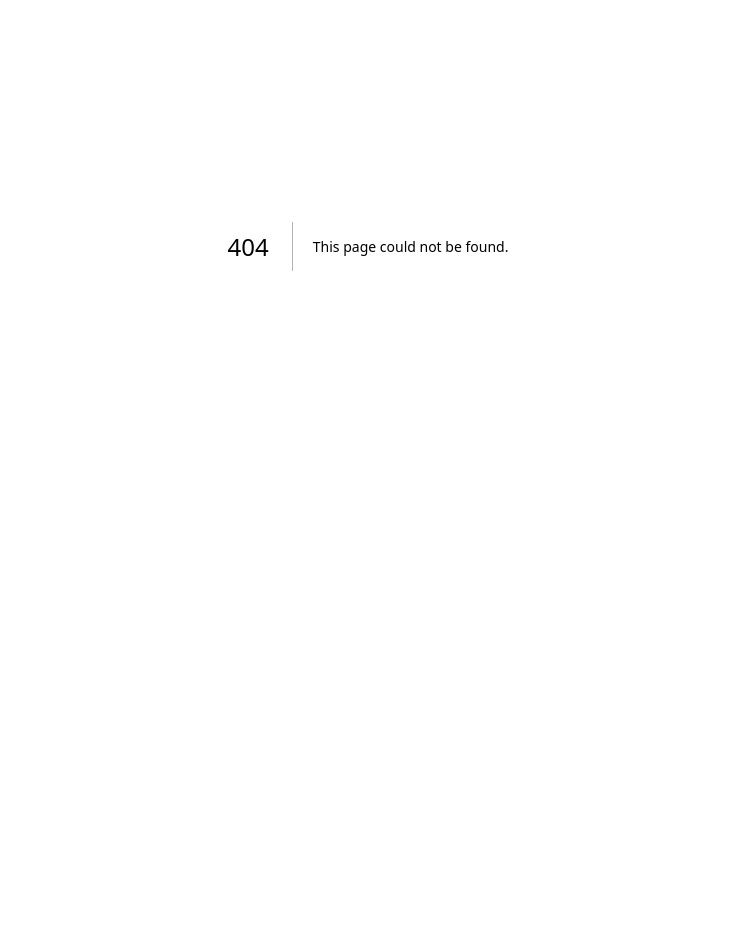
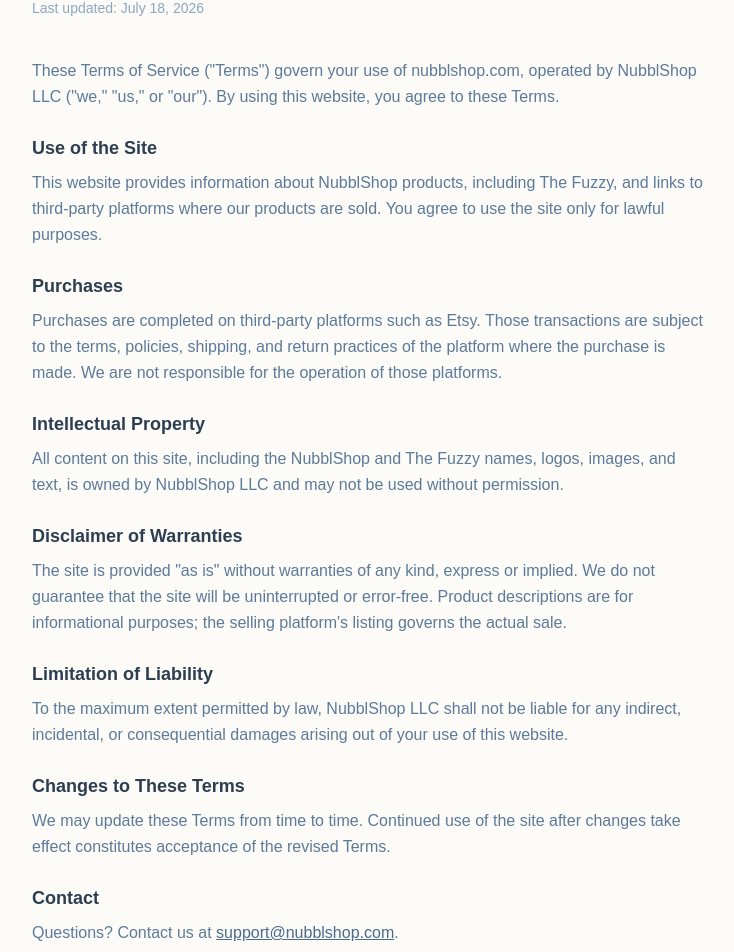
Before and after one commit to micahmckittrick/nubblshop-web, a Next.js app: page /terms in a window 1280 px wide. Before the commit this address had no page. Shown: the part 154-1106 px from the top of the page, without its empty margins (272-1006 px from the left). Before the commit the page ends 800 px from the top, so only its background shows below. Built offline with nearby package versions, Linux system fonts and the light colour scheme.

Commit message:
Add Privacy Policy and Terms of Service pages

```diff
--- /dev/null
+++ b/src/app/privacy/page.tsx
@@ -0,0 +1,103 @@
+import type { Metadata } from "next";
+import Link from "next/link";
+
+export const metadata: Metadata = {
+  title: "Privacy Policy — NubblShop",
+  description: "Privacy Policy for NubblShop LLC and The Fuzzy.",
+  alternates: { canonical: "https://www.nubblshop.com/privacy" },
+};
+
+export default function Privacy() {
+  return (
+    <main className="min-h-screen px-6 py-16 bg-[#fdfbf7] text-[#2c3e50]">
+      <div className="max-w-2xl mx-auto">
+        <Link href="/" className="text-sm text-[#4a6b8c] hover:text-[#2c3e50]">
+          ← NubblShop
+        </Link>
+        <h1 className="text-3xl font-bold mt-6 mb-1">Privacy Policy</h1>
+        <p className="text-sm text-[#8ba6c1] mb-10">Last updated: July 18, 2026</p>
+
+        <div className="space-y-6 text-[#5c7a99] leading-relaxed">
+          <p>
+            NubblShop LLC (&quot;we,&quot; &quot;us,&quot; or &quot;our&quot;)
+            operates nubblshop.com, the home of The Fuzzy. This Privacy Policy
+            explains how we handle information when you visit our website.
+          </p>
+
+          <section>
+            <h2 className="text-lg font-semibold text-[#2c3e50] mb-2">
+              Information We Collect
+            </h2>
+            <p>
+              Our website is an informational landing page. We do not require
+              account registration and do not collect personal information
+              directly through this site. We may use privacy-friendly, anonymous
+              analytics to understand aggregate traffic and improve the site.
+            </p>
+          </section>
+
+          <section>
+            <h2 className="text-lg font-semibold text-[#2c3e50] mb-2">
+              Purchases and Third-Party Platforms
+            </h2>
+            <p>
+              Product purchases are handled by third-party platforms such as
+              Etsy. When you follow a link to buy a product, any information you
+              provide (name, shipping address, payment details) is collected and
+              processed by that platform under its own privacy policy, not ours.
+              Links to Instagram and TikTok are likewise governed by those
+              platforms&apos; policies. We are not responsible for the practices
+              of third-party platforms.
+            </p>
+          </section>
+
+          <section>
+            <h2 className="text-lg font-semibold text-[#2c3e50] mb-2">Cookies</h2>
+            <p>
+              We use only essential cookies needed for the site to function, plus
+              any set by anonymous analytics. We do not use advertising or
+              cross-site tracking cookies.
+            </p>
+          </section>
+
+          <section>
+            <h2 className="text-lg font-semibold text-[#2c3e50] mb-2">
+              Children&apos;s Privacy
+            </h2>
+            <p>
+              Our website is not directed to children under 13, and we do not
+              knowingly collect information from children.
+            </p>
+          </section>
+
+          <section>
+            <h2 className="text-lg font-semibold text-[#2c3e50] mb-2">
+              Changes to This Policy
+            </h2>
+            <p>
+              We may update this Privacy Policy from time to time. Continued use
+              of the site after changes take effect constitutes acceptance of the
+              revised policy.
+            </p>
+          </section>
+
+          <section>
+            <h2 className="text-lg font-semibold text-[#2c3e50] mb-2">Contact</h2>
+            <p>
+              Questions? Contact us at{" "}
+              <a
+                href="mailto:support@nubblshop.com"
+                className="text-[#4a6b8c] underline"
+              >
+                support@nubblshop.com
+              </a>
+              .
+            </p>
+          </section>
+        </div>
+
+        <p className="mt-12 text-xs text-[#8ba6c1]">© 2026 NubblShop LLC</p>
+      </div>
+    </main>
+  );
+}
--- /dev/null
+++ b/src/app/terms/page.tsx
@@ -0,0 +1,117 @@
+import type { Metadata } from "next";
+import Link from "next/link";
+
+export const metadata: Metadata = {
+  title: "Terms of Service — NubblShop",
+  description: "Terms of Service for NubblShop LLC and The Fuzzy.",
+  alternates: { canonical: "https://www.nubblshop.com/terms" },
+};
+
+export default function Terms() {
+  return (
+    <main className="min-h-screen px-6 py-16 bg-[#fdfbf7] text-[#2c3e50]">
+      <div className="max-w-2xl mx-auto">
+        <Link href="/" className="text-sm text-[#4a6b8c] hover:text-[#2c3e50]">
+          ← NubblShop
+        </Link>
+        <h1 className="text-3xl font-bold mt-6 mb-1">Terms of Service</h1>
+        <p className="text-sm text-[#8ba6c1] mb-10">Last updated: July 18, 2026</p>
+
+        <div className="space-y-6 text-[#5c7a99] leading-relaxed">
+          <p>
+            These Terms of Service (&quot;Terms&quot;) govern your use of
+            nubblshop.com, operated by NubblShop LLC (&quot;we,&quot;
+            &quot;us,&quot; or &quot;our&quot;). By using this website, you agree
+            to these Terms.
+          </p>
+
+          <section>
+            <h2 className="text-lg font-semibold text-[#2c3e50] mb-2">
+              Use of the Site
+            </h2>
+            <p>
+              This website provides information about NubblShop products,
+              including The Fuzzy, and links to third-party platforms where our
+              products are sold. You agree to use the site only for lawful
+              purposes.
+            </p>
+          </section>
+
+          <section>
+            <h2 className="text-lg font-semibold text-[#2c3e50] mb-2">
+              Purchases
+            </h2>
+            <p>
+              Purchases are completed on third-party platforms such as Etsy.
+              Those transactions are subject to the terms, policies, shipping,
+              and return practices of the platform where the purchase is made. We
+              are not responsible for the operation of those platforms.
+            </p>
+          </section>
+
+          <section>
+            <h2 className="text-lg font-semibold text-[#2c3e50] mb-2">
+              Intellectual Property
+            </h2>
+            <p>
+              All content on this site, including the NubblShop and The Fuzzy
+              names, logos, images, and text, is owned by NubblShop LLC and may
+              not be used without permission.
+            </p>
+          </section>
+
+          <section>
+            <h2 className="text-lg font-semibold text-[#2c3e50] mb-2">
+              Disclaimer of Warranties
+            </h2>
+            <p>
+              The site is provided &quot;as is&quot; without warranties of any
+              kind, express or implied. We do not guarantee that the site will be
+              uninterrupted or error-free. Product descriptions are for
+              informational purposes; the selling platform&apos;s listing governs
+              the actual sale.
+            </p>
+          </section>
+
+          <section>
+            <h2 className="text-lg font-semibold text-[#2c3e50] mb-2">
+              Limitation of Liability
+            </h2>
+            <p>
+              To the maximum extent permitted by law, NubblShop LLC shall not be
+              liable for any indirect, incidental, or consequential damages
+              arising out of your use of this website.
+            </p>
+          </section>
+
+          <section>
+            <h2 className="text-lg font-semibold text-[#2c3e50] mb-2">
+              Changes to These Terms
+            </h2>
+            <p>
+              We may update these Terms from time to time. Continued use of the
+              site after changes take effect constitutes acceptance of the
+              revised Terms.
+            </p>
+          </section>
+
+          <section>
+            <h2 className="text-lg font-semibold text-[#2c3e50] mb-2">Contact</h2>
+            <p>
+              Questions? Contact us at{" "}
+              <a
+                href="mailto:support@nubblshop.com"
+                className="text-[#4a6b8c] underline"
+              >
+                support@nubblshop.com
+              </a>
+              .
+            </p>
+          </section>
+        </div>
+
+        <p className="mt-12 text-xs text-[#8ba6c1]">© 2026 NubblShop LLC</p>
+      </div>
+    </main>
+  );
+}
```
